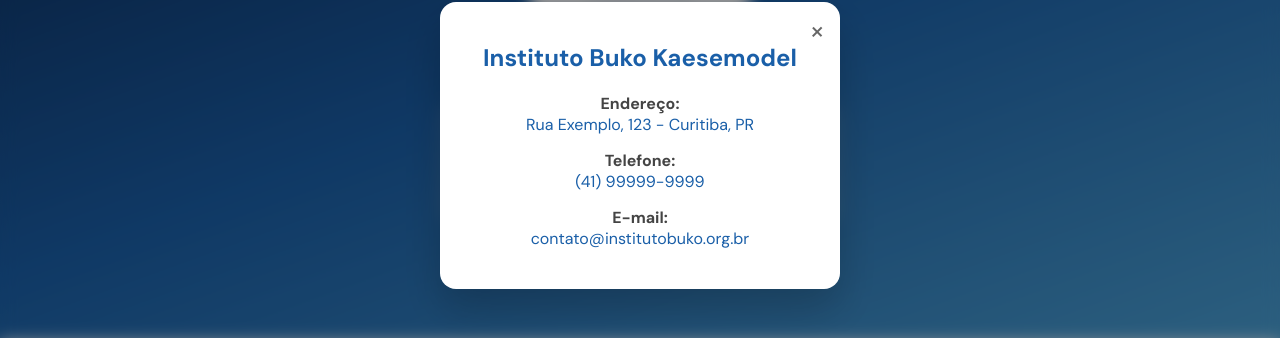
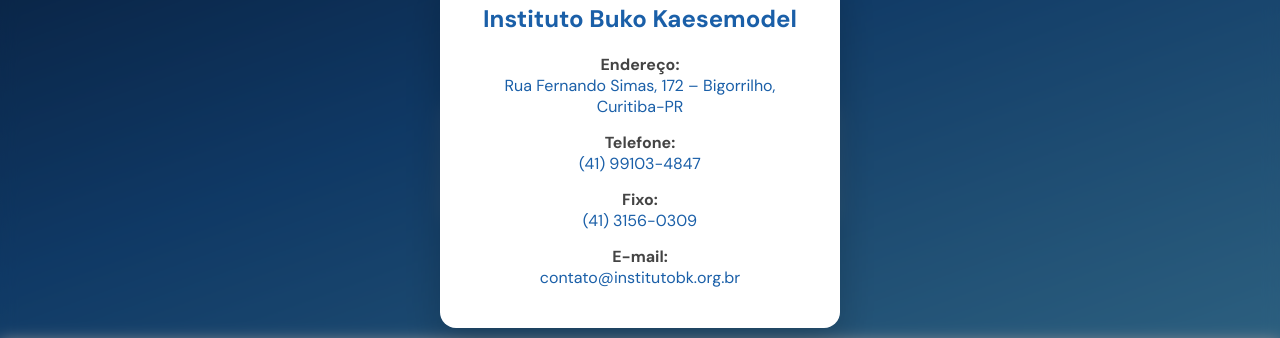
Before and after one commit to 404edch/FragileX, a React (Vite) app in the folder frontend/: page / in a window 1280 px wide. Both pictures are taken after a click on the button "CONTATO". Shown: the part 255-593 px from the top of the page. Built offline with nearby package versions, Linux system fonts and the light colour scheme; no server answers.

Commit message:
proper info + directing-to-app

```diff
--- a/frontend/src/components/LandingPage/Navbar/Navbar.tsx
+++ b/frontend/src/components/LandingPage/Navbar/Navbar.tsx
@@ -94,22 +94,38 @@
             <div className="modal-info-list">
               <p>
                 <strong>Endereço:</strong><br/>
-                <a href="https://maps.google.com/?q=Rua+Exemplo,+123+-+Curitiba,+PR" target="_blank" rel="noreferrer" style={{ color: '#1a5fa8', textDecoration: 'none' }}>
-                  Rua Exemplo, 123 - Curitiba, PR
+                <a href="https://maps.app.goo.gl/FDVXQcNtnsnnVAH98" target="_blank" rel="noreferrer" style={{ color: '#1a5fa8', textDecoration: 'none' }}>
+                  Rua Fernando Simas, 172 – Bigorrilho, Curitiba-PR
                 </a>
               </p>
               <p>
                 <strong>Telefone:</strong><br/>
-                <a href="tel:+5541999999999" style={{ color: '#1a5fa8', textDecoration: 'none' }}>
-                  (41) 99999-9999
-                </a>
+                <a href="https://wa.me/5541991034847?text=Olá,%20gostaria%20de%20mais%20informações."
+                  target="_blank"
+                  rel="noopener noreferrer"
+                  style={{ color: '#1a5fa8', textDecoration: 'none' }}>
+                  (41) 99103-4847
+                  </a>
               </p>
               <p>
-                <strong>E-mail:</strong><br/>
-                <a href="mailto:contato@institutobuko.org.br" style={{ color: '#1a5fa8', textDecoration: 'none' }}>
-                  contato@institutobuko.org.br
-                </a>
-              </p>
+                  <strong>Fixo:</strong><br />
+                  <a
+                    href="tel:+554131560309"
+                    style={{ color: '#1a5fa8', textDecoration: 'none' }}
+                  >
+                    (41) 3156-0309
+                  </a>
+                </p>
+
+                <p>
+                  <strong>E-mail:</strong><br />
+                  <a
+                    href="mailto:contato@institutobk.org.br"
+                    style={{ color: '#1a5fa8', textDecoration: 'none' }}
+                  >
+                    contato@institutobk.org.br
+                  </a>
+                </p>
             </div>
           </motion.div>
         </div>
```
